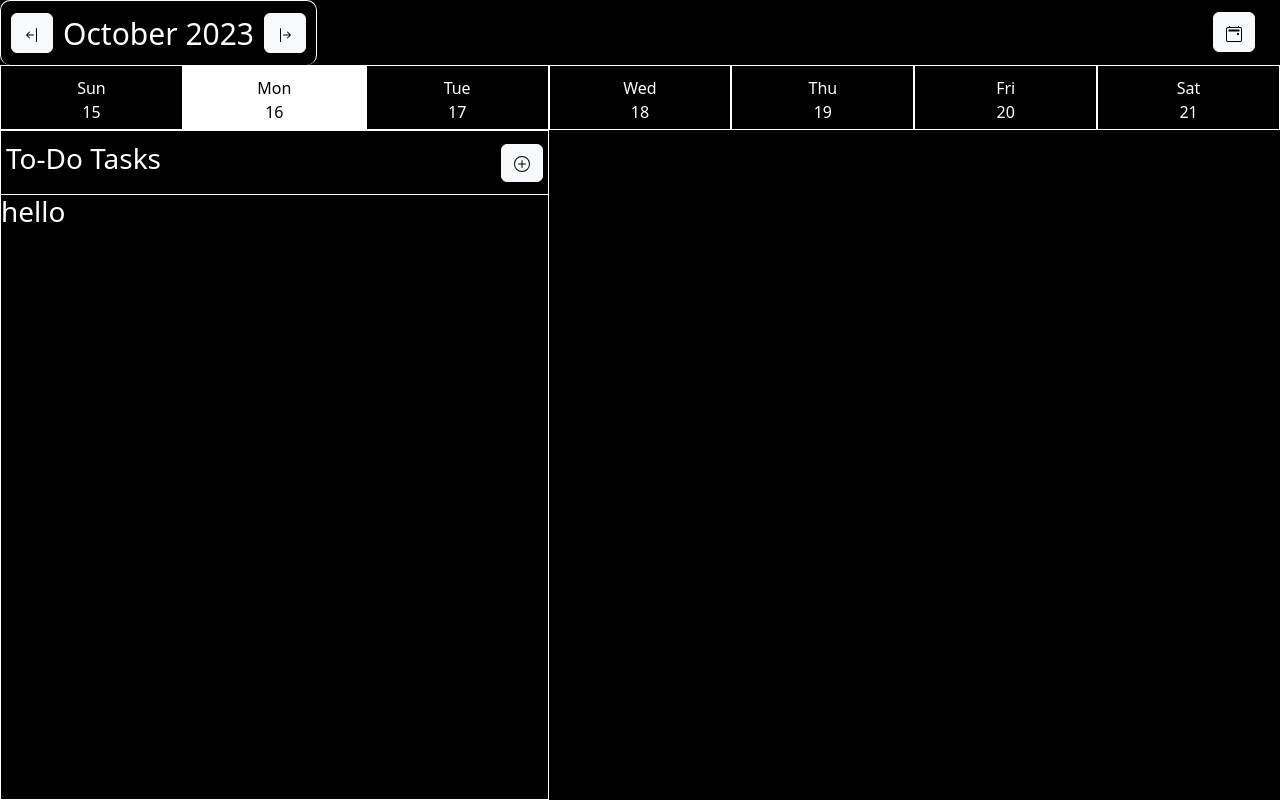
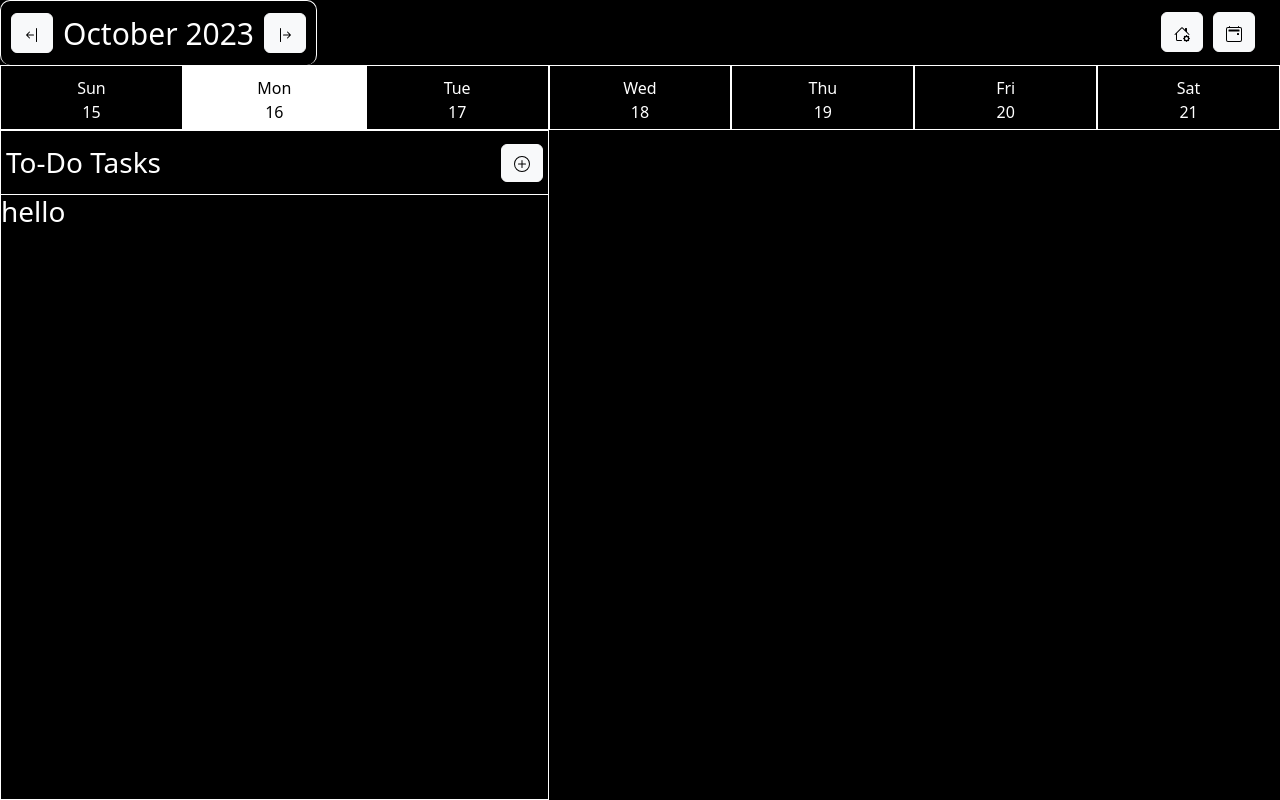
Before and after one commit to koteswararao-budati/structured, a React (Vite) app: page / in a window 1280 px wide. Built offline with nearby package versions, Linux system fonts and the light colour scheme.

Commit message:
Updated UI

```diff
--- a/src/App.tsx
+++ b/src/App.tsx
@@ -5,6 +5,8 @@ import TodoTasks from "./Components/TodoTasks/TodoTasks.tsx";
 import {ToDoContext} from "./Context/ToDoContext.tsx";
 
 function App() {
+    document.title = "Structured";
+    console.log(1)
     return (
         <div className={"main-app"}>
             <AppRenderContext>
--- a/src/Components/MainBar/LeftElements.tsx
+++ b/src/Components/MainBar/LeftElements.tsx
@@ -26,9 +26,11 @@ export default function LeftElements() {
             <div className={"month"}>
                 {months[date.getMonth()]} {date.getFullYear()}
             </div>
-            <button className={"button btn btn-light"} onClick={() => updateWeek(+7)}><b><img src={right}
-                                                                                              alt={"right"}/></b>
-            </button>
+            <div>
+                <button className={"button btn btn-light"} onClick={() => updateWeek(+7)}><b><img src={right}
+                                                                                                  alt={"right"}/></b>
+                </button>
+            </div>
         </div>
     )
 }
--- a/src/Components/MainBar/MainBar.css
+++ b/src/Components/MainBar/MainBar.css
@@ -29,3 +29,7 @@
     margin-right: 25px;
     display: grid;
 }
+
+.home {
+    margin-right: 10px;
+}
--- a/src/Components/MainBar/MainBar.tsx
+++ b/src/Components/MainBar/MainBar.tsx
@@ -4,6 +4,7 @@ import {APP_STATE_CONSTANTS} from "../../Constants/CONSTANTS.ts";
 import {useContext} from "react";
 import {AppRenderState} from "../../Context/AppRenderContext.tsx";
 import LeftElements from "./LeftElements.tsx";
+import house from "../../assets/house.svg";
 
 function MainBar() {
 
@@ -20,11 +21,28 @@ function MainBar() {
         }
     }
 
+    const updateHome = () => {
+        if (dispatch !== null) {
+            dispatch({
+                type: APP_STATE_CONSTANTS.selectedDate,
+                payload: state.todayDate
+            })
+
+            dispatch({
+                type: APP_STATE_CONSTANTS.calendarDate,
+                payload: state.todayDate
+            })
+        }
+    }
+
 
     return (
         <div className={"main"}>
             <LeftElements/>
             <div>
+                <button className={"home button btn btn-light"} onClick={updateHome}>
+                    <img src={house} alt={"Home"}/>
+                </button>
                 <button className={"button calendar btn btn-light"}
                         onClick={updateCalendarDate}>
                     <img src={calendarIcon} alt={""}/>
--- a/src/Components/TodoForm/TodoForm.tsx
+++ b/src/Components/TodoForm/TodoForm.tsx
@@ -1,6 +1,6 @@
 import styles from "./TodoForm.module.css"
 import close from "../../assets/close.svg"
-import {useContext} from "react";
+import {useContext, useEffect, useRef} from "react";
 import {AppRenderState} from "../../Context/AppRenderContext.tsx";
 import {MONTHS, TODO_STATE_CONSTANTS} from "../../Constants/CONSTANTS.ts";
 import {TodoTasksContext} from "../../Context/ToDoContext.tsx";
@@ -9,10 +9,11 @@ import FlagSVG from "./FlagSVG.tsx";
 function TodoForm() {
     const {selectedDate} = useContext(AppRenderState).state
     const {dispatch} = useContext(TodoTasksContext)
+    const inputRef = useRef<HTMLInputElement | null>(null);
 
     const svgGenerator = () => {
         const svgList = ["red", "orange", "darkgreen"]
-        return svgList.map((color) => <button className={"btn btn-light"}><FlagSVG color={color}/></button>
+        return svgList.map((color) => <button key={color} className={"btn btn-light"}><FlagSVG color={color}/></button>
         )
     }
     const closeTodo = () => {
@@ -23,6 +24,10 @@ function TodoForm() {
             })
         }
     }
+
+    useEffect(() => {
+        inputRef.current?.focus()
+    }, []);
 
     return (
         <div className={styles.container}>
@@ -36,7 +41,7 @@ function TodoForm() {
                 <div className={styles.tasks}>
                     <h3>Add Task</h3>
                     <div>
-                        <input className={styles.inputTask} type={"text"} placeholder={"Add Task"}
+                        <input ref={inputRef} className={styles.inputTask} type={"text"} placeholder={"Add Task"}
                                onChange={((e) => console.log(e.target.value))}/>
                         <div className={styles.flags}>
                             <label>Flag: </label>
--- a/src/Components/TodoTasks/TodoTasks.module.css
+++ b/src/Components/TodoTasks/TodoTasks.module.css
@@ -20,6 +20,10 @@
     padding: 0 5px;
 }
 
+.heading h3 {
+    margin-block-end: 0;
+}
+
 .addTask {
 }
 
```
Also changed, not shown: src/assets/house.svg (added).
